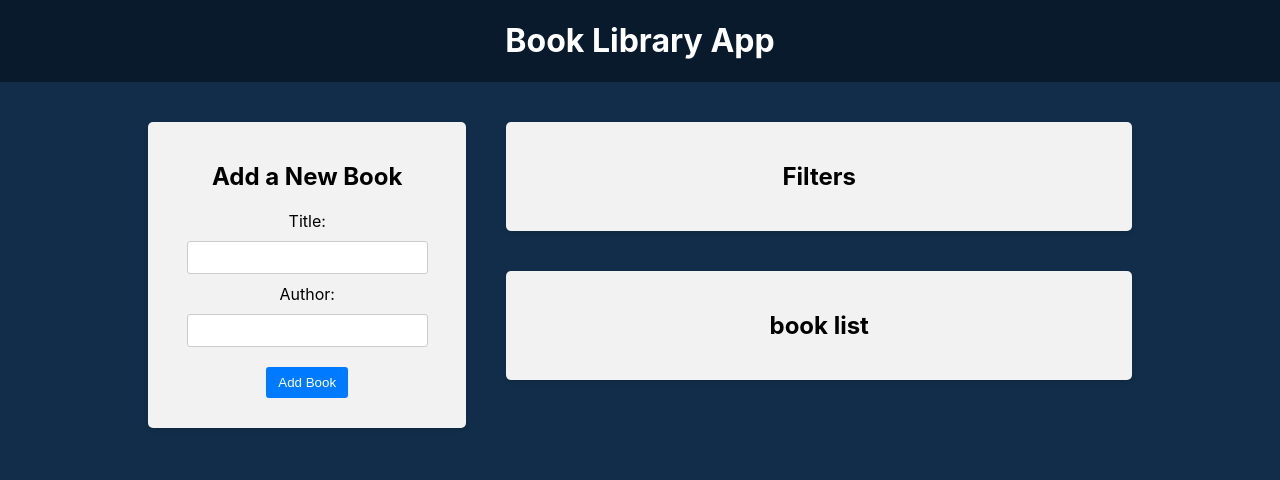
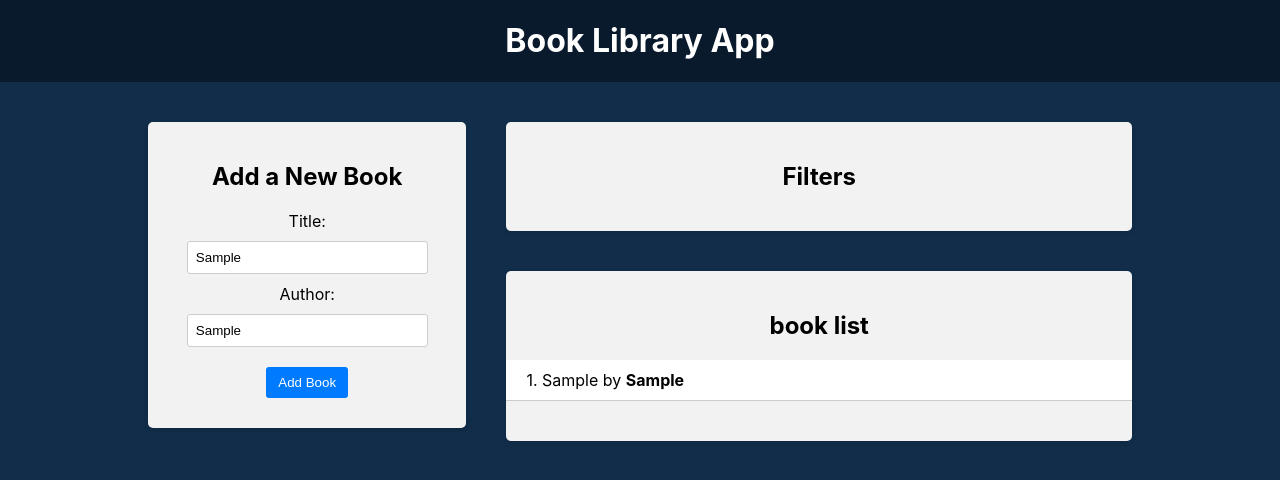
Before and after one commit to Azzzll/Book-Library-App, a React (Create React App) app in the folder frontend/: page / in a window 1280 px wide. Both pictures are taken after typing "Sample", "Sample" into the empty fields and a click on the button "Add Book". Shown: the top 480 px of the page. Built offline with nearby package versions, Linux system fonts and the light colour scheme.

Commit message:
Added book id

```diff
--- a/frontend/package.json
+++ b/frontend/package.json
@@ -12,6 +12,7 @@
     "react-dom": "^19.1.1",
     "react-redux": "^9.2.0",
     "react-scripts": "5.0.1",
+    "uuid": "^11.1.0",
     "web-vitals": "^2.1.4"
   },
   "scripts": {
--- a/frontend/src/compontnts/BookForm/BookForm.js
+++ b/frontend/src/compontnts/BookForm/BookForm.js
@@ -1,5 +1,7 @@
 import { useState } from "react";
 import { useDispatch } from "react-redux";
+import { v4 as uuidv4 } from "uuid";
+import { addBook } from "../../redux/books/actionCreators";
 import "./BookForm.css";
 
 const BookForm = () => {
@@ -10,9 +12,13 @@ const BookForm = () => {
   const handleSubmit = (e) => {
     e.preventDefault();
     if (title && author) {
-      console.log(title, author);
-      setTitle("");
-      setAuthor("");
+      const book = {
+        title: title,
+        author: author,
+        id: uuidv4(),
+      };
+      console.log(addBook(book));
+      dispatch(addBook(book));
     }
   };
 
--- a/frontend/src/compontnts/BookList/BookList.js
+++ b/frontend/src/compontnts/BookList/BookList.js
@@ -1,10 +1,26 @@
+import { useSelector } from "react-redux";
 import { useState } from "react";
 import "./BookList.css";
 
 const BookList = () => {
+  const books = useSelector((state) => state.books);
   return (
     <div className='app-block book-list'>
       <h2>book list</h2>
+
+      {books.length == 0 ? (
+        <p>No books aviable</p>
+      ) : (
+        <ul>
+          {books.map((book, i) => (
+            <li key={book.id}>
+              <div className='book-info'>
+                {++i}. {book.title} by <strong>{book.author}</strong>
+              </div>
+            </li>
+          ))}
+        </ul>
+      )}
     </div>
   );
 };
--- a/frontend/src/redux/books/actionCreators.js
+++ b/frontend/src/redux/books/actionCreators.js
@@ -1,8 +1,9 @@
 import * as actionTypes from "./actionTypes";
 
-export const add_book = (newBook) => {
+export const addBook = (newBook) => {
   return {
     type: actionTypes.ADD_BOOK,
     payload: newBook,
+
   };
 };
--- a/frontend/src/redux/store.js
+++ b/frontend/src/redux/store.js
@@ -3,10 +3,8 @@ import booksListReducer from "./books/reducer";
 
 const store = configureStore({
   reducer: {
-    reducer: {
-      books: booksListReducer,
-      // filter: filterReducer,
-    },
+    books: booksListReducer,
+    // filter: filterReducer,
   },
 });
 
```
Also changed, not shown: 1 other file (tests, documents, lock files or other folders).
